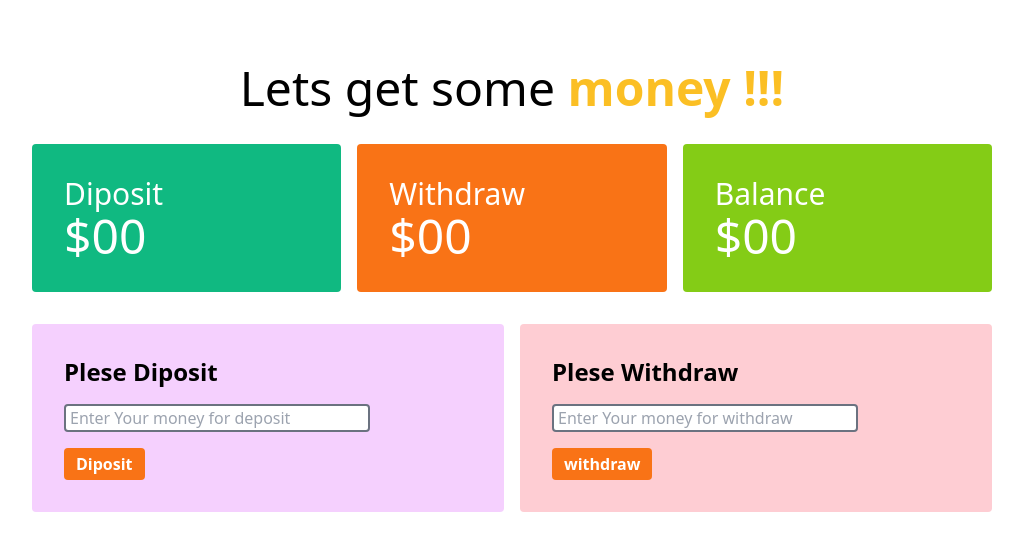
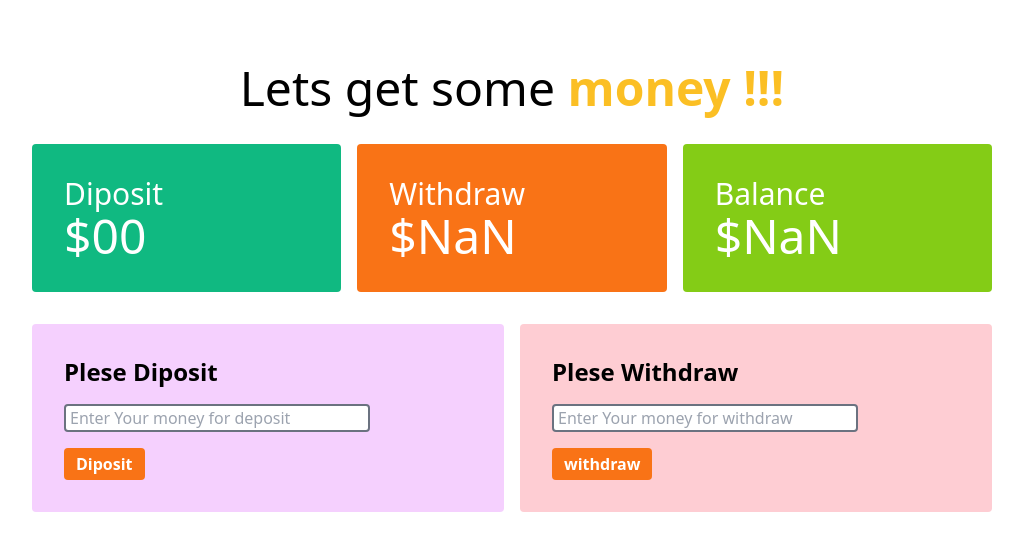
Before and after one commit to SumanChandraDas/banking, a plain HTML site: page banking.html in a window 1280 px wide. Both pictures are taken after a click on the button "withdraw". Shown: the whole page, without its empty margins (128-1151 px from the left). Drawn offline with nearby package versions, Linux system fonts and the light colour scheme.

Commit message:
handle event in withdraw button and balance calculate

```diff
--- a/js/banking.js
+++ b/js/banking.js
@@ -20,4 +20,33 @@ document.getElementById("diposit-button").addEventListener("click", function ()
 
     dipositInput.value = '';
 
+});
+
+// handle withdraw button
+document.getElementById("withdraw-button").addEventListener("click", function () {
+    // geting withdraw amount from user
+    const withdrawInput = document.getElementById('withdraw-input');
+    const withdrawInputValue = parseFloat(withdrawInput.value);
+
+    // get withdraw field for put value
+    const withdrawTotal = document.getElementById('withdraw-total');
+    const withdrawTotalValue = parseFloat(withdrawTotal.innerText);
+
+    let totalWithdraw = withdrawTotalValue + withdrawInputValue;
+    withdrawTotal.innerText = totalWithdraw;
+    // calculate balance after withdraw
+    const totalBalance = document.getElementById('balance-total');
+    const totalBalanceValue = parseFloat(totalBalance.innerText);
+
+
+    // calculate balance
+    let newBalance = totalBalanceValue - withdrawInputValue;
+    totalBalance.innerText = newBalance;
+
+    // cleare value from input filed after button clicked
+    withdrawInput.value = '';
+
+
+
+
 })
```
Also changed, not shown: index.html (+2 -2 lines).
